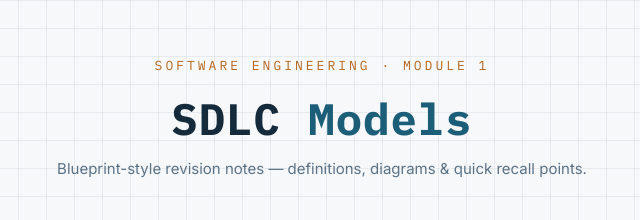
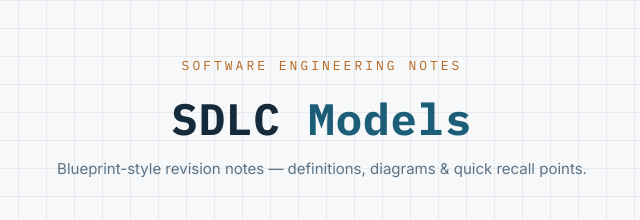
Before and after one commit to basundhara-070/software-engineering-notes, a plain HTML site: page index.html in a window 1280 px wide. Shown: the top 220 px of the page, 318-958 px from the left. Drawn offline with Linux system fonts and the light colour scheme.

Commit message:
change title

```diff
--- a/index.html
+++ b/index.html
@@ -183,7 +183,7 @@
 <body>
 
 <div class="hero">
-  <div class="tag">Software Engineering · Module 1</div>
+  <div class="tag">Software Engineering Notes</div>
   <h1>SDLC <span>Models</span></h1>
   <p>Blueprint-style revision notes — definitions, diagrams &amp; quick recall points.</p>
 </div>
```
